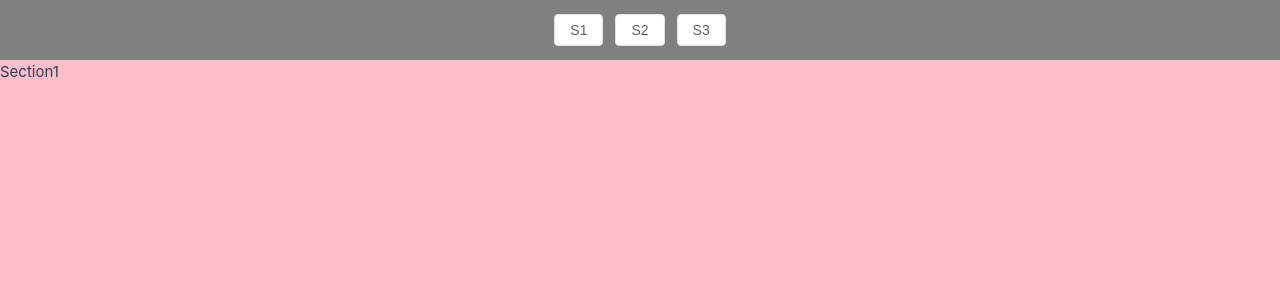
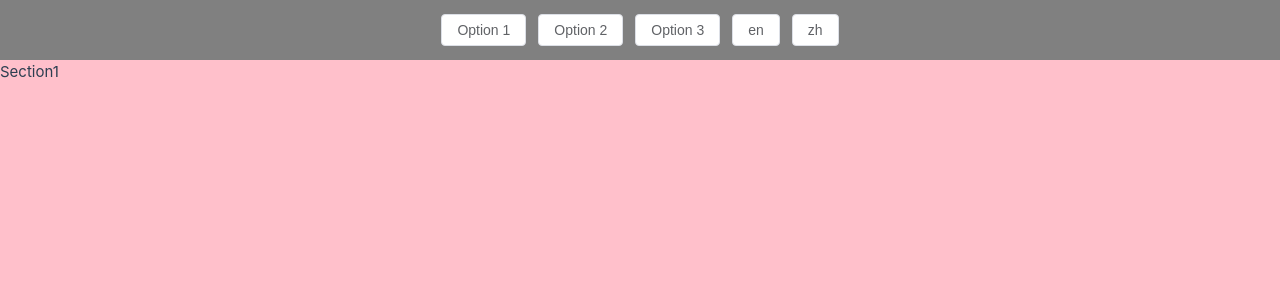
Before and after one commit to crazwade/profile, a Vue app: page / in a window 1280 px wide. Shown: the top 300 px of the page. Built offline with nearby package versions, Linux system fonts and the light colour scheme.

Commit message:
feat: install I18n / 引入 I18n / 新增 英文/中文 兩種版本

```diff
--- a/package.json
+++ b/package.json
@@ -13,7 +13,8 @@
   "dependencies": {
     "@element-plus/icons-vue": "^2.1.0",
     "element-plus": "^2.3.6",
-    "vue": "^3.3.2"
+    "vue": "^3.3.2",
+    "vue-i18n": "^9.3.0-beta.19"
   },
   "devDependencies": {
     "@rushstack/eslint-patch": "^1.2.0",
--- a/src/App.vue
+++ b/src/App.vue
@@ -1,4 +1,9 @@
 <script setup lang="ts">
+import { useI18n } from 'vue-i18n';
+
+const { t, locale } = useI18n();
+
+/** 滑動頁面 */
 const scrollToSection = (target: string) => {
   const el = document.getElementById(target);
 
@@ -11,13 +16,21 @@ const scrollToSection = (target: string) => {
     );
   }
 };
+
+/** 改變語言 */
+const changeLanguage = (lang: string) => {
+  locale.value = lang;
+};
+
 </script>
 
 <template>
   <header class="header">
-    <el-button @click="scrollToSection('section1')">S1</el-button>
-    <el-button @click="scrollToSection('section2')">S2</el-button>
-    <el-button @click="scrollToSection('section3')">S3</el-button>
+    <el-button @click="scrollToSection('section1')">{{ t('title.opt1') }}</el-button>
+    <el-button @click="scrollToSection('section2')">{{ t('title.opt2') }}</el-button>
+    <el-button @click="scrollToSection('section3')">{{ t('title.opt3') }}</el-button>
+    <el-button @click="changeLanguage('en')">en</el-button>
+    <el-button @click="changeLanguage('zh')">zh</el-button>
   </header>
   <div class="contain">
     <div class="section" id="section1" style="background-color: pink;">
--- /dev/null
+++ b/src/lang/en.json
@@ -0,0 +1,11 @@
+{
+  "title": {
+    "opt1": "Option 1",
+    "opt2": "Option 2",
+    "opt3": "Option 3"
+  },
+  "Option 1": {
+    "Personal Info": "Personal Info",
+    "Name": "Name"
+  }
+}
--- /dev/null
+++ b/src/lang/zh.json
@@ -0,0 +1,11 @@
+{
+  "title": {
+    "opt1": "選擇一",
+    "opt2": "選擇二",
+    "opt3": "選擇三"
+  },
+  "Option 1": {
+    "Personal Info": "個人資訊",
+    "Name": "名字"
+  }
+}
--- a/src/main.ts
+++ b/src/main.ts
@@ -3,9 +3,22 @@ import './assets/main.css';
 import { createApp } from 'vue';
 import App from './App.vue';
 import ElementPlus from 'element-plus';
+import { createI18n } from 'vue-i18n';
 import 'element-plus/dist/index.css';
 
 import * as ElementPlusIconsVue from '@element-plus/icons-vue';
+
+import en from './lang/en.json';
+import zh from './lang/zh.json';
+
+const i18n = createI18n({
+  legacy: false,
+  locale: 'en', // 預設語言
+  messages: {
+    en,
+    zh,
+  },
+});
 
 const app = createApp(App);
 for (const [key, component] of Object.entries(ElementPlusIconsVue)) {
@@ -13,4 +26,5 @@ for (const [key, component] of Object.entries(ElementPlusIconsVue)) {
 }
 app.use(ElementPlus);
 
+app.use(i18n);
 app.mount('#app');
--- a/tsconfig.app.json
+++ b/tsconfig.app.json
@@ -1,6 +1,6 @@
 {
   "extends": "@vue/tsconfig/tsconfig.dom.json",
-  "include": ["env.d.ts", "src/**/*", "src/**/*.vue"],
+  "include": ["env.d.ts", "src/**/*", "src/**/*.vue", "src/lang/*.json"],
   "exclude": ["src/**/__tests__/*"],
   "compilerOptions": {
     "composite": true,
```
Also changed, not shown: 1 other file (tests, documents, lock files or other folders).
